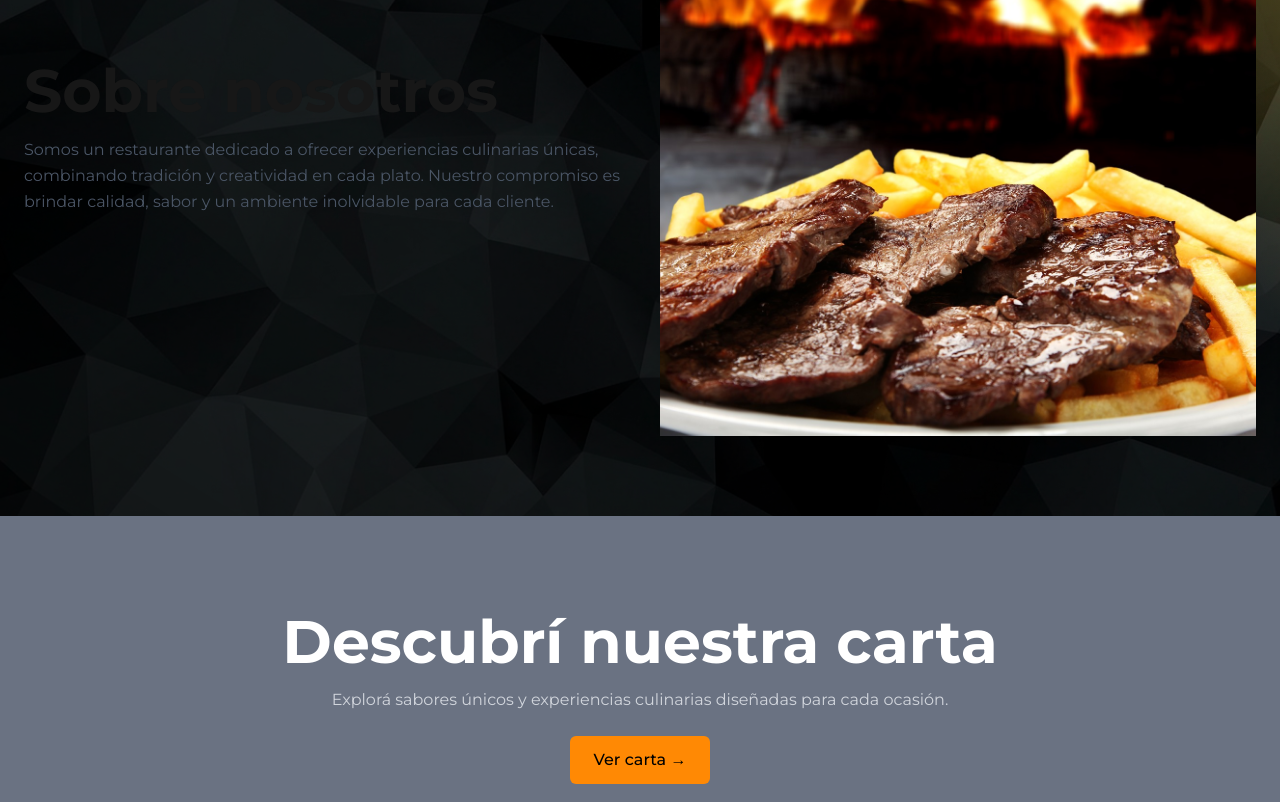
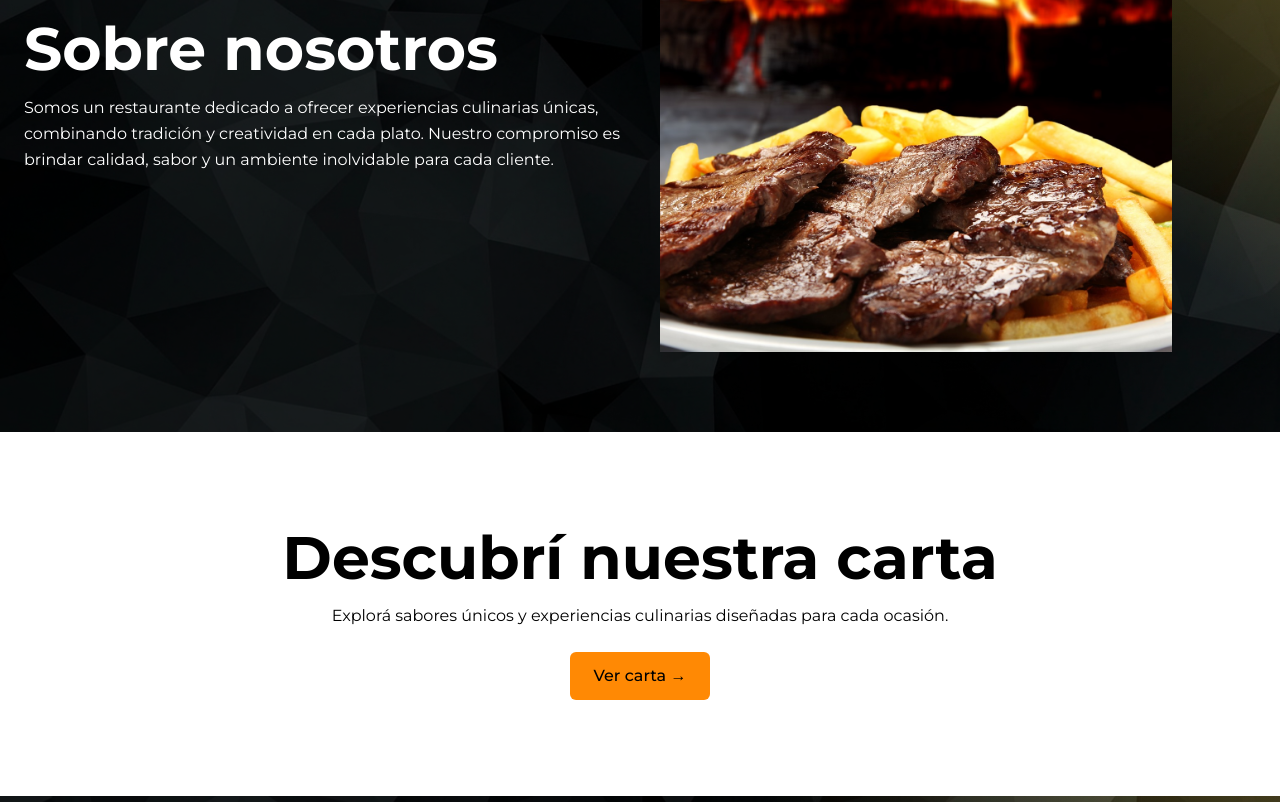
Before and after one commit to jissust/umo_web, a Next.js app: page / in a window 1280 px wide. Shown: the part 960-1762 px from the top of the page. Built offline with nearby package versions, Linux system fonts and the light colour scheme.

Commit message:
refactor: agrego color para seguir linea de imagen de fondo

```diff
--- a/src/components/blocks/ourLetter/OurLetter.tsx
+++ b/src/components/blocks/ourLetter/OurLetter.tsx
@@ -2,13 +2,13 @@ import { ButtonLink } from "@/components/ui/buttonLink/ButtonLink";
 
 export const OurLetter = () => {
   return (
-    <section className="w-full py-24 bg-gray-500 text-white">
+    <section className="w-full py-24 bg-white text-black">
       <div className="max-w-3xl mx-auto px-6 text-center">
         <h1 className="text-4xl md:text-6xl font-bold">
           Descubrí nuestra carta
         </h1>
 
-        <p className="mt-4 text-gray-300 text-sm md:text-base">
+        <p className="mt-4 text-black text-sm md:text-base">
           Explorá sabores únicos y experiencias culinarias diseñadas para cada
           ocasión.
         </p>
--- a/src/components/blocks/presentation/Presentation.tsx
+++ b/src/components/blocks/presentation/Presentation.tsx
@@ -6,9 +6,9 @@ export const Presentation = () => {
       <div className="max-w-7xl mx-auto px-6">
         <div className="grid grid-cols-1 md:grid-cols-2 gap-10 items-center">
           <div>
-            <h1 className="text-4xl md:text-6xl font-bold">Sobre nosotros</h1>
+            <h1 className="text-4xl md:text-6xl font-bold text-white">Sobre nosotros</h1>
 
-            <p className="mt-4 text-gray-600 leading-relaxed text-sm md:text-base">
+            <p className="mt-4 text-white leading-relaxed text-sm md:text-base">
               Somos un restaurante dedicado a ofrecer experiencias culinarias
               únicas, combinando tradición y creatividad en cada plato. Nuestro
               compromiso es brindar calidad, sabor y un ambiente inolvidable
@@ -17,7 +17,7 @@ export const Presentation = () => {
           </div>
 
           <div className="w-full">
-            <div className="relative aspect-square w-full overflow-hidden">
+            <div className="relative aspect-square max-w-lg overflow-hidden">
               <Image
                 src="/img/presentation.jpg"
                 alt="Sobre nosotros"
```
